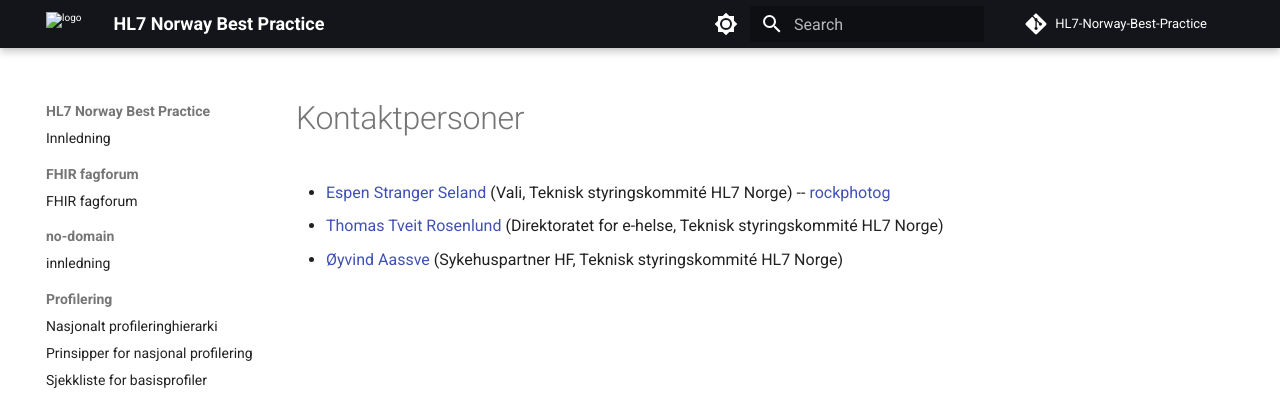
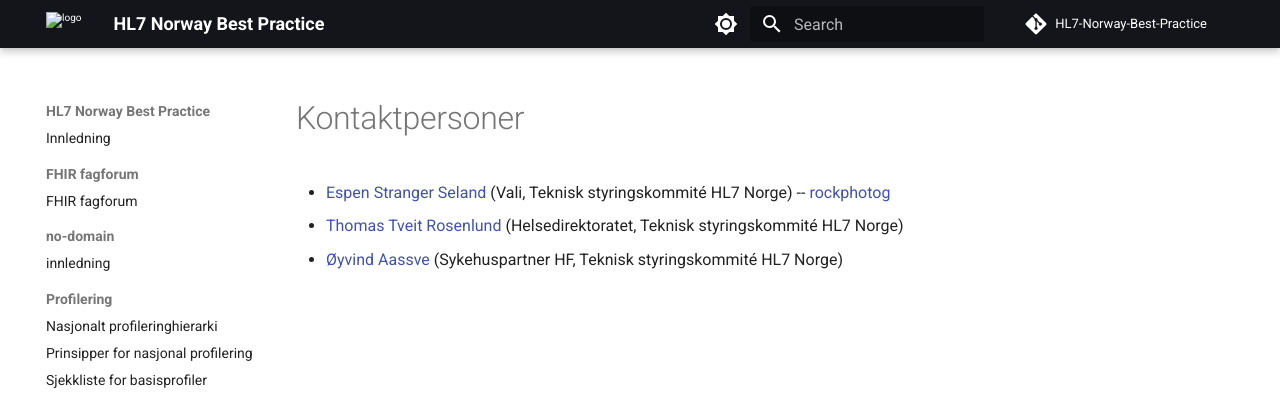
Before and after one commit to HL7Norway/best-practice, an MkDocs documentation site: the page built from docs/contact.md, in a window 1280 px wide. Shown: the top 399 px of the page. Built offline with MkDocs 1.6.1 and Material for MkDocs 9.7.7, drawn with Linux system fonts in a browser that asks for light colours; comment, search, counter and statistics services are not loaded.

Commit message:
Hdir FTW!

```diff
--- a/docs/contact.md
+++ b/docs/contact.md
@@ -7,5 +7,5 @@
 # Kontaktpersoner
 
 * [Espen Stranger Seland](mailto:ess@vali.no) (Vali, Teknisk styringskommité HL7 Norge) -- [rockphotog](https://github.com/rockphotog)
-* [Thomas Tveit Rosenlund](mailto:thomas.tveit.rosenlund@ehelse.no) (Direktoratet for e-helse, Teknisk styringskommité HL7 Norge)
+* [Thomas Tveit Rosenlund](mailto:thomas.tveit.rosenlund@helsedir.no) (Helsedirektoratet, Teknisk styringskommité HL7 Norge)
 * [Øyvind Aassve](mailto:oeyaas@sykehuspartner.no) (Sykehuspartner HF, Teknisk styringskommité HL7 Norge)
```
